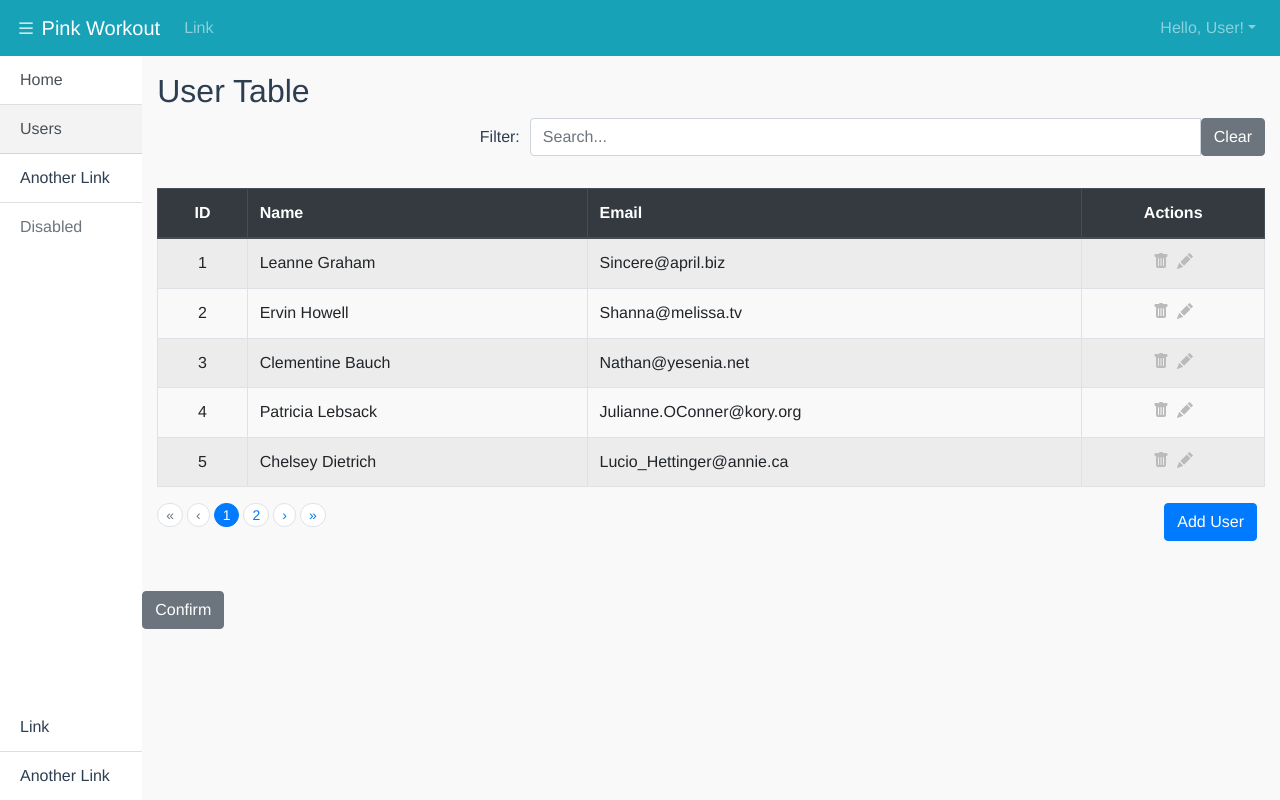
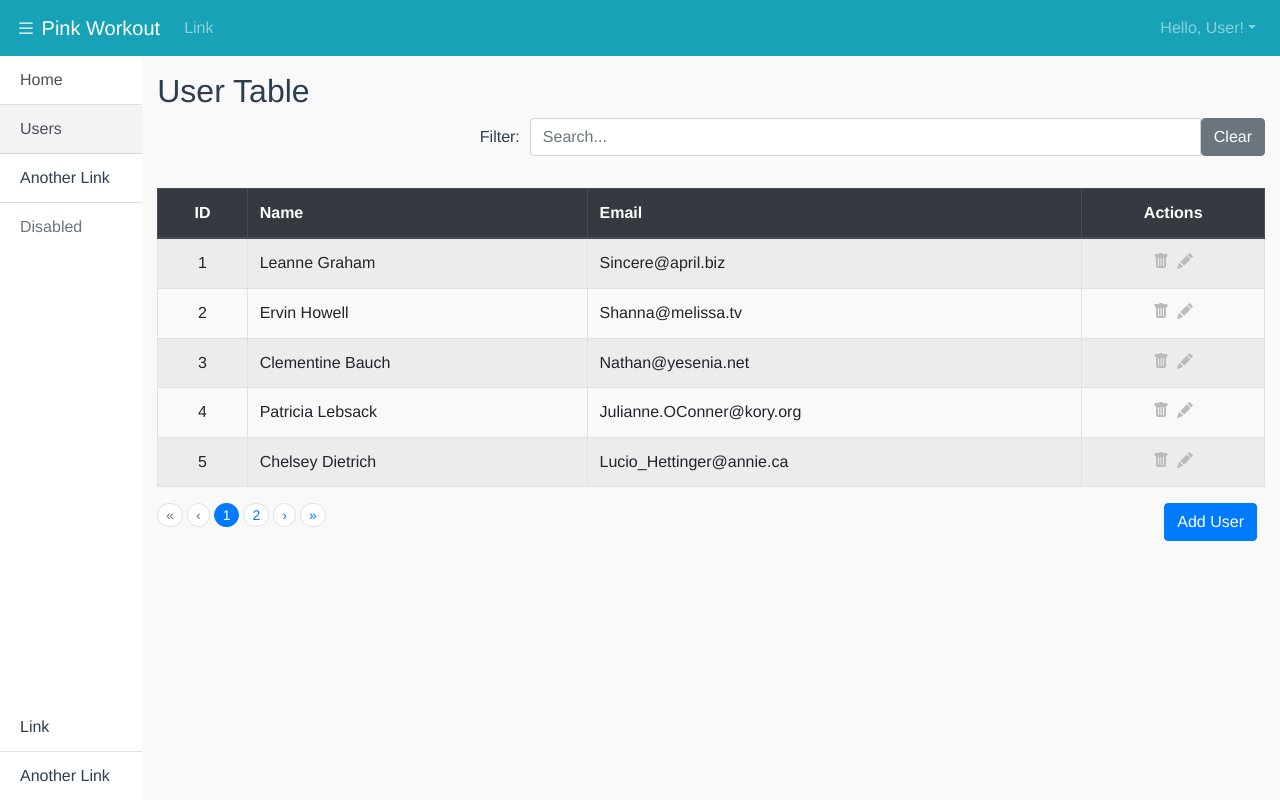
Before and after one commit to vicalbiter/pw-prot, a Vue app: page /users in a window 1280 px wide. Built offline with nearby package versions, Linux system fonts and the light colour scheme; data requests are answered from the project's data file.

Commit message:
Delete useless button

```diff
--- a/src/views/Users.vue
+++ b/src/views/Users.vue
@@ -38,8 +38,6 @@
         </b-col>
       </b-row>
     </div>
-
-    <b-button @click="confirmDelete">Confirm</b-button>
 
   </div>
 
```
